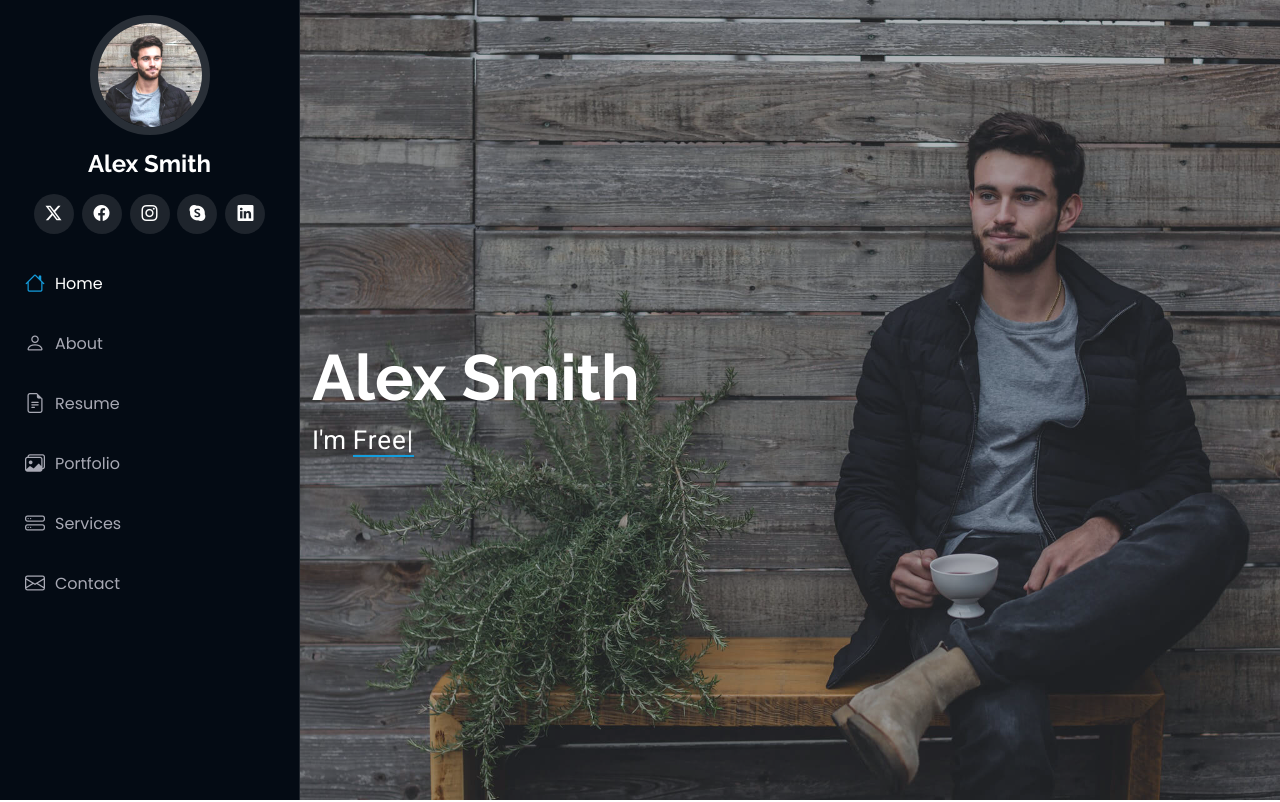
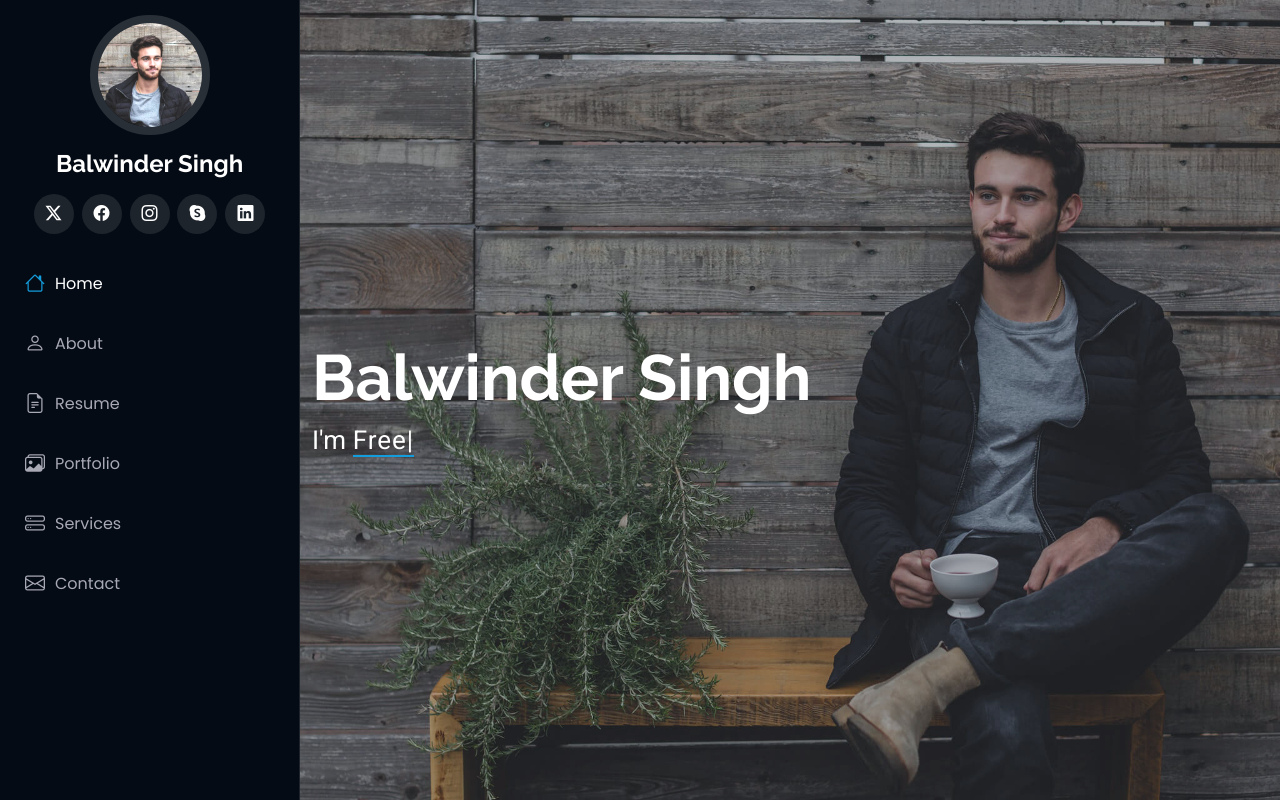
Before and after one commit to biryodh/iportfolio, a plain HTML site: page index.html in a window 1280 px wide. Shown: the top 802 px of the page. Drawn offline with Linux system fonts and the light colour scheme.

Commit message:
Update index.html

```diff
--- a/index.html
+++ b/index.html
@@ -48,7 +48,7 @@
     <a href="index.html" class="logo d-flex align-items-center justify-content-center">
       <!-- Uncomment the line below if you also wish to use an image logo -->
       <!-- <img src="assets/img/logo.png" alt=""> -->
-      <h1 class="sitename">Alex Smith</h1>
+      <h1 class="sitename">Balwinder Singh</h1>
     </a>
 
     <div class="social-links text-center">
@@ -101,7 +101,7 @@
       <img src="assets/img/hero-bg.jpg" alt="" data-aos="fade-in" class="">
 
       <div class="container" data-aos="fade-up" data-aos-delay="100">
-        <h2>Alex Smith</h2>
+        <h2>Balwinder Singh</h2>
         <p>I'm <span class="typed" data-typed-items="Designer, Developer, Freelancer, Photographer">Designer</span><span class="typed-cursor typed-cursor--blink" aria-hidden="true"></span><span class="typed-cursor typed-cursor--blink" aria-hidden="true"></span></p>
       </div>
 
```
